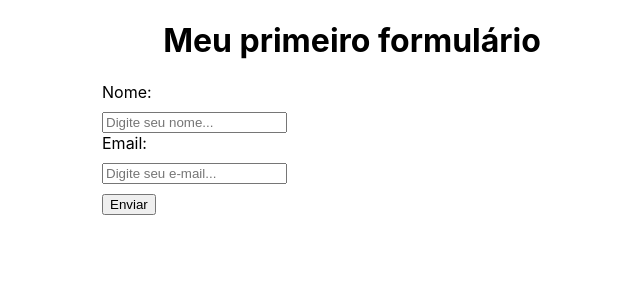
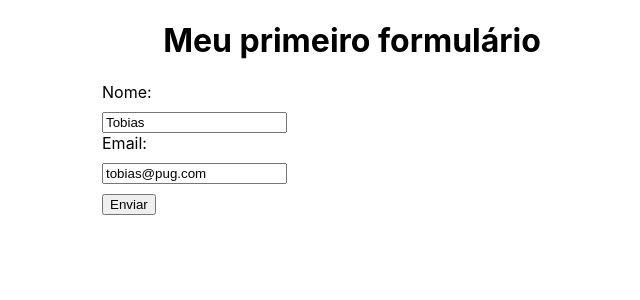
Before and after one commit to WillRadi/react_udemy, a React (Create React App) app in the folder 05_FORMULARIOS_E_REACT/formularios/: page / in a window 1280 px wide. Shown: the top 300 px of the page, without its empty margins (288-928 px from the left). Built offline with nearby package versions, Linux system fonts and the light colour scheme.

Commit message:
controlled inputs: campos já preenchidos

```diff
--- a/05_FORMULARIOS_E_REACT/formularios/src/App.js
+++ b/05_FORMULARIOS_E_REACT/formularios/src/App.js
@@ -5,7 +5,7 @@ function App() {
   return (
     <div className="App">
       <h1>Meu primeiro formulário</h1>
-      <MyForm />
+      <MyForm user={{name: "Tobias", email: "tobias@pug.com"}} />
     </div>
   );
 }
--- a/05_FORMULARIOS_E_REACT/formularios/src/components/MyForm.js
+++ b/05_FORMULARIOS_E_REACT/formularios/src/components/MyForm.js
@@ -1,8 +1,8 @@
 import './MyForm.css'
 import { useState } from 'react'
-const MyForm = () => {
-  const [name, setName] = useState()
-  const [email, setEmail] = useState()
+const MyForm = ({user}) => {
+  const [name, setName] = useState(user ? user.name : '')
+  const [email, setEmail] = useState(user ? user.email : '')
 
   const handleName = (e) => {
     setName(e.target.value)
@@ -19,13 +19,25 @@ const MyForm = () => {
       <form onSubmit={handleSubmit}>
         <div>
           <label htmlFor="name">Nome:</label>
-          <input type="text" name="name" placeholder="Digite seu nome..."  onChange={handleName} />
+          <input
+            type="text"
+            name="name"
+            placeholder="Digite seu nome..."
+            onChange={handleName}
+            value={name}
+          />
         </div>
         {/* uso mais comum: tag label envolvendo o input */}
         <label>
           {/* span só é usado pra estilização */}
           <span>Email:</span>
-          <input type="email" name="email" placeholder="Digite seu e-mail..." onChange={(e) => setEmail(e.target.value)} />
+          <input
+            type="email"
+            name="email"
+            placeholder="Digite seu e-mail..."
+            onChange={(e) => setEmail(e.target.value)}
+            value={email}
+          />
         </label>
         <input type="submit" value="Enviar" />
       </form>
```
Also changed, not shown: 1 other file (tests, documents, lock files or other folders).
